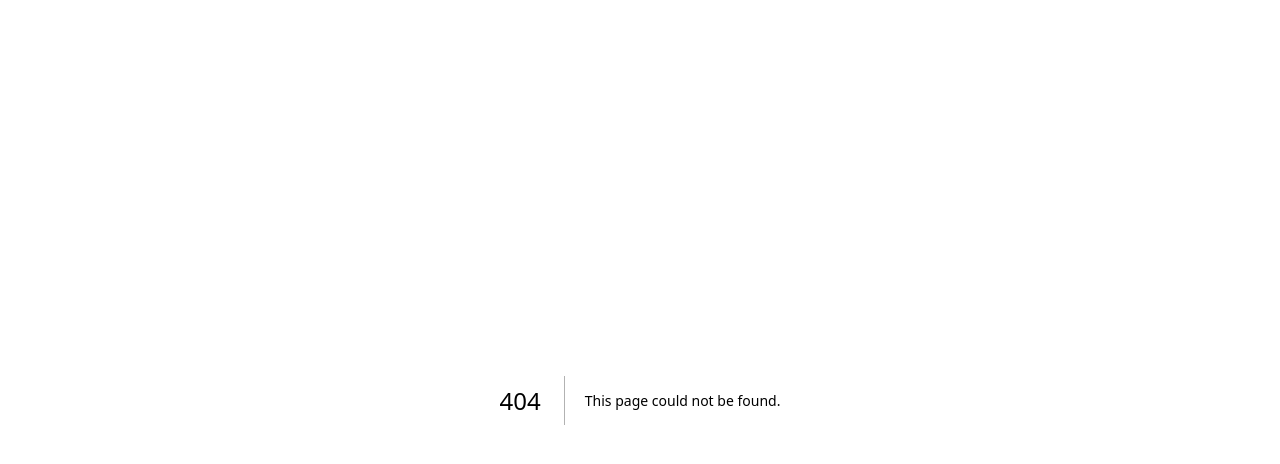
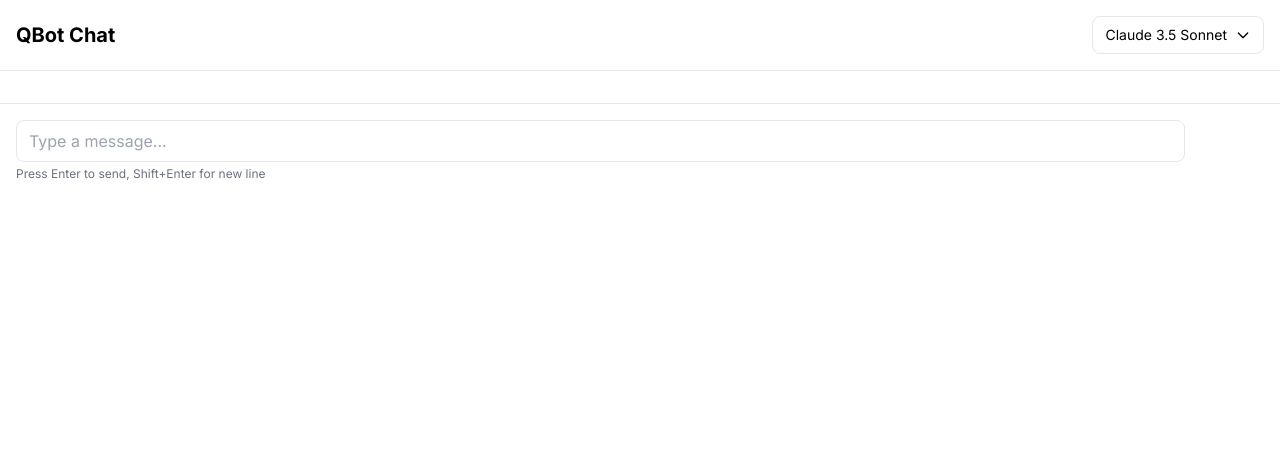
Before and after one commit to FelixZhu/QBot, a Next.js app in the folder packages/web/: page /chat in a window 1280 px wide. Before the commit this address had no page. Shown: the top 464 px of the page. Built offline with nearby package versions, Linux system fonts and the light colour scheme.

Commit message:
feat(web): add chat page and API route

```diff
--- /dev/null
+++ b/packages/web/app/api/chat/route.ts
@@ -0,0 +1,42 @@
+import { NextRequest, NextResponse } from 'next/server';
+import OpenAI from 'openai';
+
+export async function POST(request: NextRequest) {
+  try {
+    const { messages, model } = await request.json();
+
+    // Get API key from environment or user session
+    const apiKey = process.env.OPENROUTER_API_KEY;
+    if (!apiKey) {
+      return NextResponse.json(
+        { error: 'API key not configured' },
+        { status: 500 }
+      );
+    }
+
+    const openai = new OpenAI({
+      apiKey,
+      baseURL: 'https://openrouter.ai/api/v1'
+    });
+
+    const completion = await openai.chat.completions.create({
+      model,
+      messages: messages.map((m: any) => ({
+        role: m.role,
+        content: m.content
+      }))
+    });
+
+    return NextResponse.json({
+      content: completion.choices[0]?.message?.content || '',
+      model,
+      provider: 'openrouter'
+    });
+  } catch (error) {
+    console.error('Chat error:', error);
+    return NextResponse.json(
+      { error: 'Internal server error' },
+      { status: 500 }
+    );
+  }
+}
--- /dev/null
+++ b/packages/web/app/chat/page.tsx
@@ -0,0 +1,56 @@
+'use client';
+
+import { useState, useCallback } from 'react';
+import { ChatView, ModelSelector, useChat } from '@qbot/ui';
+import type { ChatMessage, CompletionResult } from '@qbot/core';
+
+const MODELS = [
+  { id: 'anthropic/claude-3.5-sonnet', name: 'Claude 3.5 Sonnet', provider: 'openrouter' },
+  { id: 'openai/gpt-4', name: 'GPT-4', provider: 'openrouter' },
+  { id: 'deepseek-chat', name: 'DeepSeek Chat', provider: 'deepseek' },
+];
+
+export default function ChatPage() {
+  const [selectedModel, setSelectedModel] = useState(MODELS[0].id);
+
+  const chatFn = useCallback(async (messages: ChatMessage[]): Promise<CompletionResult> => {
+    const response = await fetch('/api/chat', {
+      method: 'POST',
+      headers: { 'Content-Type': 'application/json' },
+      body: JSON.stringify({ messages, model: selectedModel })
+    });
+
+    if (!response.ok) {
+      throw new Error('Chat request failed');
+    }
+
+    return response.json();
+  }, [selectedModel]);
+
+  const { messages, isLoading, sendMessage, error } = useChat(chatFn);
+
+  return (
+    <div className="h-screen flex flex-col">
+      <header className="border-b p-4 flex items-center justify-between">
+        <h1 className="text-xl font-bold">QBot Chat</h1>
+        <ModelSelector
+          models={MODELS}
+          selectedModel={selectedModel}
+          onSelect={setSelectedModel}
+        />
+      </header>
+      <main className="flex-1 overflow-hidden">
+        <ChatView
+          messages={messages}
+          onSendMessage={sendMessage}
+          isLoading={isLoading}
+        />
+      </main>
+      {error && (
+        <div className="bg-red-100 text-red-700 p-2 text-center">
+          {error.message}
+        </div>
+      )}
+    </div>
+  );
+}
```
Also changed, not shown: packages/web/package.json (+7 -6 lines), 1 other file (tests, documents, lock files or other folders).
